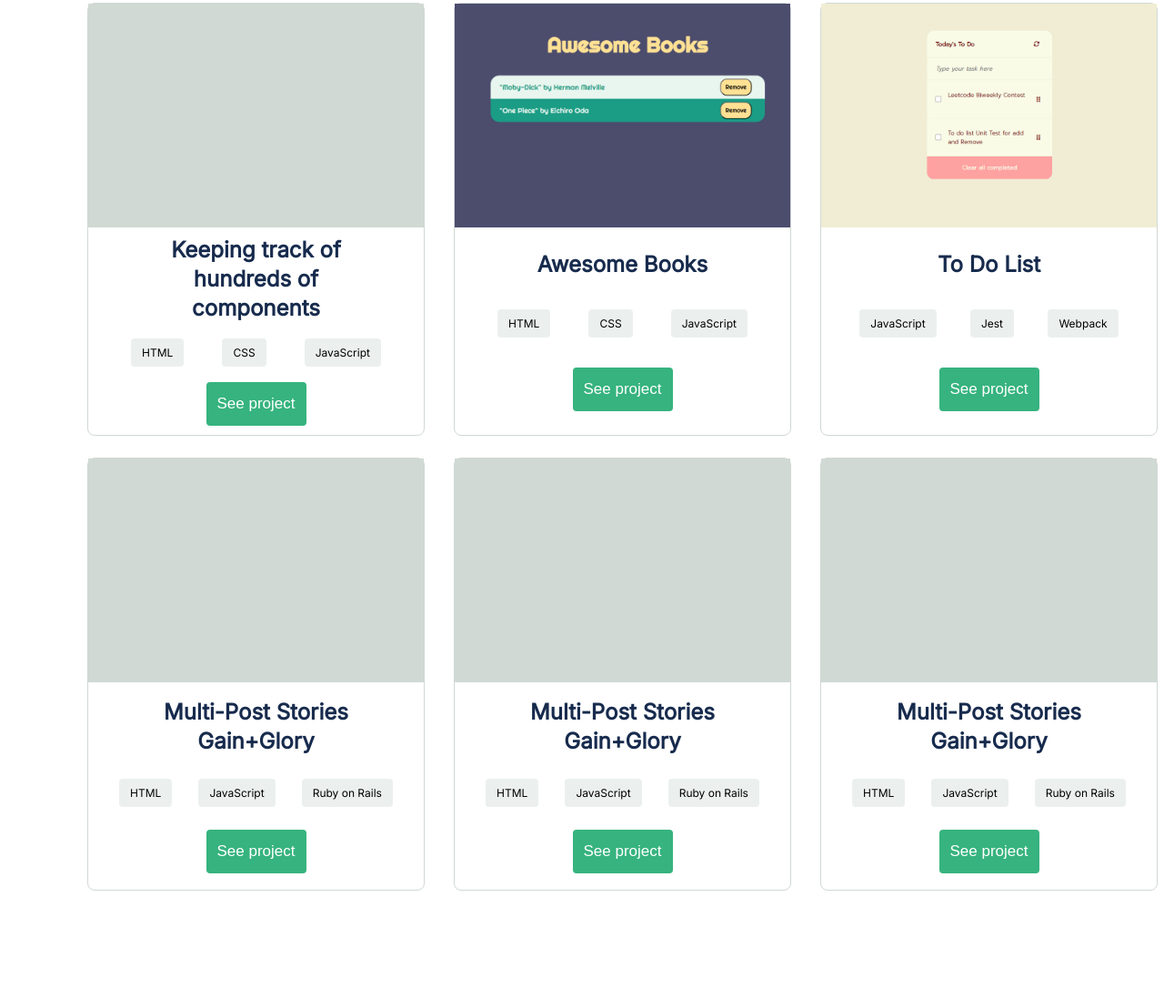
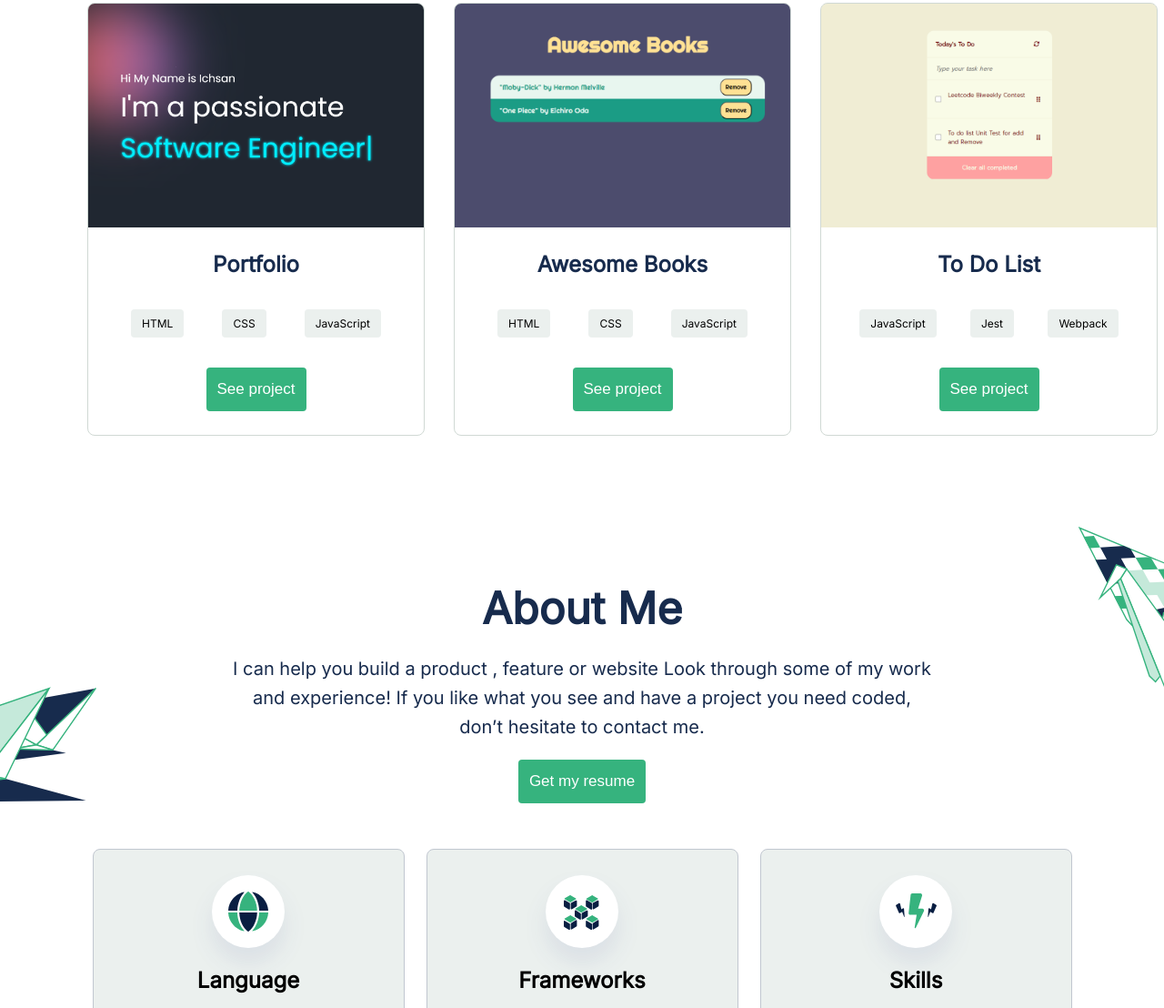
Before and after one commit to ichsansandy/portfolio-microverse, a website: page index.html in a window 1280 px wide. Shown: the part 1149-2257 px from the top of the page at 91% size. Drawn offline with Linux system fonts and the light colour scheme.

Commit message:
Added another portfolio

```diff
--- a/app.js
+++ b/app.js
@@ -30,13 +30,14 @@ window.addEventListener('DOMContentLoaded', () => {
   const portfolioList = [
     {
       id: 1,
-      title: 'Keeping track of hundreds of components',
+      title: 'Portfolio',
       techStack: ['HTML', 'CSS', 'JavaScript'],
-      screenshotMobile: 'assets/SnapshootPortfolio(1).png',
-      screenshotDekstop: 'assets/SnapshootPortfolio(1)Dekstop.png',
-      details: "Lorem Ipsum is simply dummy text of the printing and typesetting industry. Lorem Ipsum has been the industry's standard dummy text ever since the 1500s, when an unknown printer took a galley of type and scrambled it 1960s",
-      source: 'https://github.com/ichsansandy/portfolio-microverse',
-      live: 'https://github.com/ichsansandy/portfolio-microverse',
+      screenshotMobile: 'assets/portfolio.png',
+      screenshotDekstop: '#',
+      details:
+        'Explore my web portfolio, designed with clean and modern HTML and CSS, showcasing a diverse range of projects and skills. With the integration of interactive features and animations using JavaScript, the portfolio provides an engaging and dynamic browsing experience, highlighting my abilities as a talented and innovative developer.',
+      source: 'https://github.com/ichsansandy/ichsansandy.github.io',
+      live: 'https://ichsansandy.github.io',
     },
     {
       id: 2,
@@ -57,36 +58,6 @@ window.addEventListener('DOMContentLoaded', () => {
       details: 'Effortlessly manage your daily tasks with our powerful to-do list website, Built using HTML/CSS/JS, bundle using Webpack with Unit test using Jest',
       source: 'https://github.com/ichsansandy/webpack-todo-list-microverse',
       live: 'https://ichsansandy.github.io/webpack-todo-list-microverse/dist/',
-    },
-    {
-      id: 4,
-      title: 'Multi-Post Stories Gain+Glory',
-      techStack: ['HTML', 'JavaScript', 'Ruby on Rails'],
-      screenshotMobile: '#',
-      screenshotDekstop: '#',
-      details: "Lorem Ipsum is simply dummy text of the printing and typesetting industry. Lorem Ipsum has been the industry's standard dummy text ever since the 1500s, when an unknown printer took a galley of type and scrambled it 1960s",
-      source: 'https://github.com/ichsansandy/portfolio-microverse',
-      live: 'https://github.com/ichsansandy/portfolio-microverse',
-    },
-    {
-      id: 5,
-      title: 'Multi-Post Stories Gain+Glory',
-      techStack: ['HTML', 'JavaScript', 'Ruby on Rails'],
-      screenshotMobile: '#',
-      screenshotDekstop: '#',
-      details: "Lorem Ipsum is simply dummy text of the printing and typesetting industry. Lorem Ipsum has been the industry's standard dummy text ever since the 1500s, when an unknown printer took a galley of type and scrambled it 1960s",
-      source: 'https://github.com/ichsansandy/portfolio-microverse',
-      live: 'https://github.com/ichsansandy/portfolio-microverse',
-    },
-    {
-      id: 6,
-      title: 'Multi-Post Stories Gain+Glory',
-      techStack: ['HTML', 'JavaScript', 'Ruby on Rails'],
-      screenshotMobile: '#',
-      screenshotDekstop: '#',
-      details: "Lorem Ipsum is simply dummy text of the printing and typesetting industry. Lorem Ipsum has been the industry's standard dummy text ever since the 1500s, when an unknown printer took a galley of type and scrambled it 1960s",
-      source: 'https://github.com/ichsansandy/portfolio-microverse',
-      live: 'https://github.com/ichsansandy/portfolio-microverse',
     },
   ];
 
--- a/style.css
+++ b/style.css
@@ -628,12 +628,12 @@ body {
   /* work section */
 
   .works {
-    margin-bottom: 192px;
+    margin-bottom: 100px;
   }
 
   .card-container {
     grid-template-columns: 1fr 1fr 1fr;
-    grid-template-rows: 1fr 1fr;
+    /* grid-template-rows: 1fr 1fr; */
     row-gap: 24px;
     column-gap: 32px;
     place-self: center;
@@ -643,6 +643,7 @@ body {
     width: 369px;
     height: 474px;
     justify-self: center;
+    overflow: hidden;
   }
 
   .card-title {
```
Also changed, not shown: assets/portfolio.png (added).
